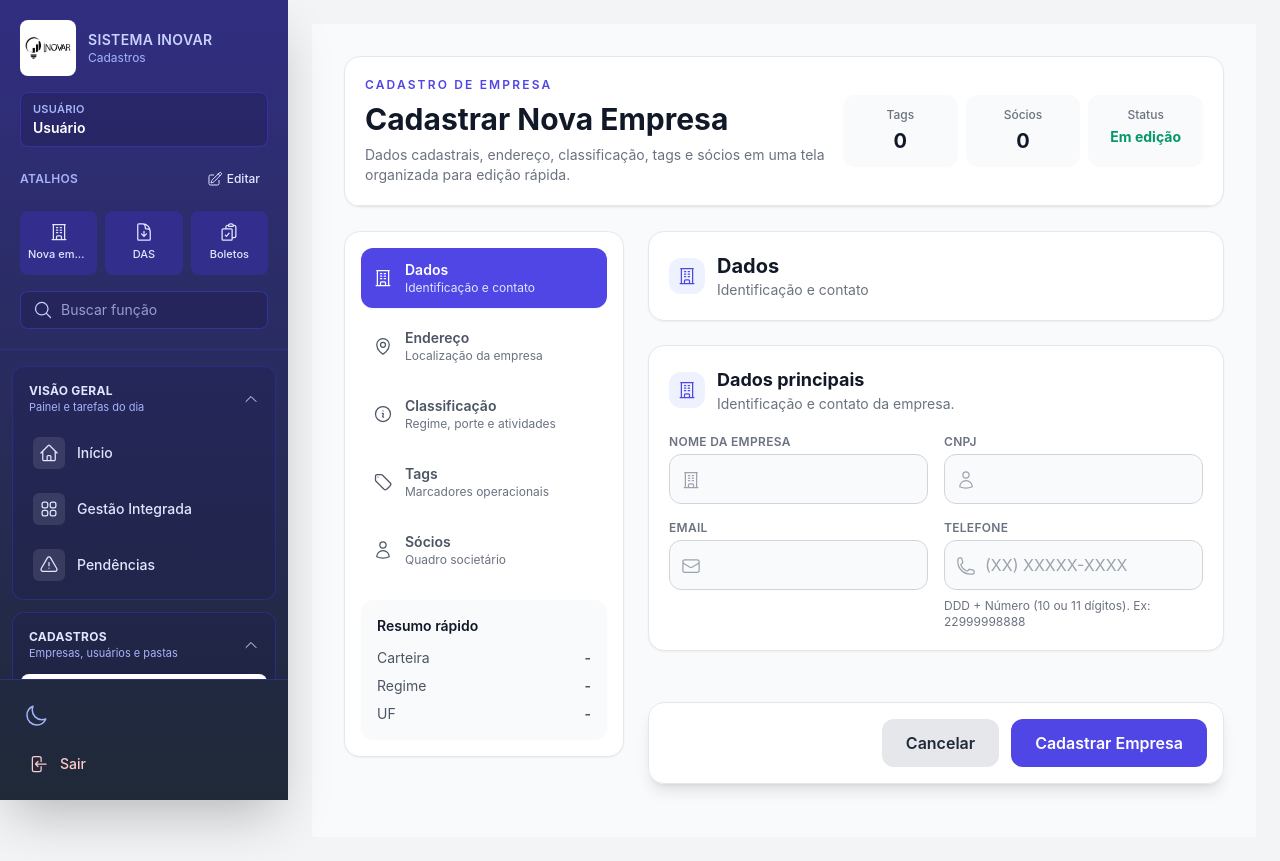
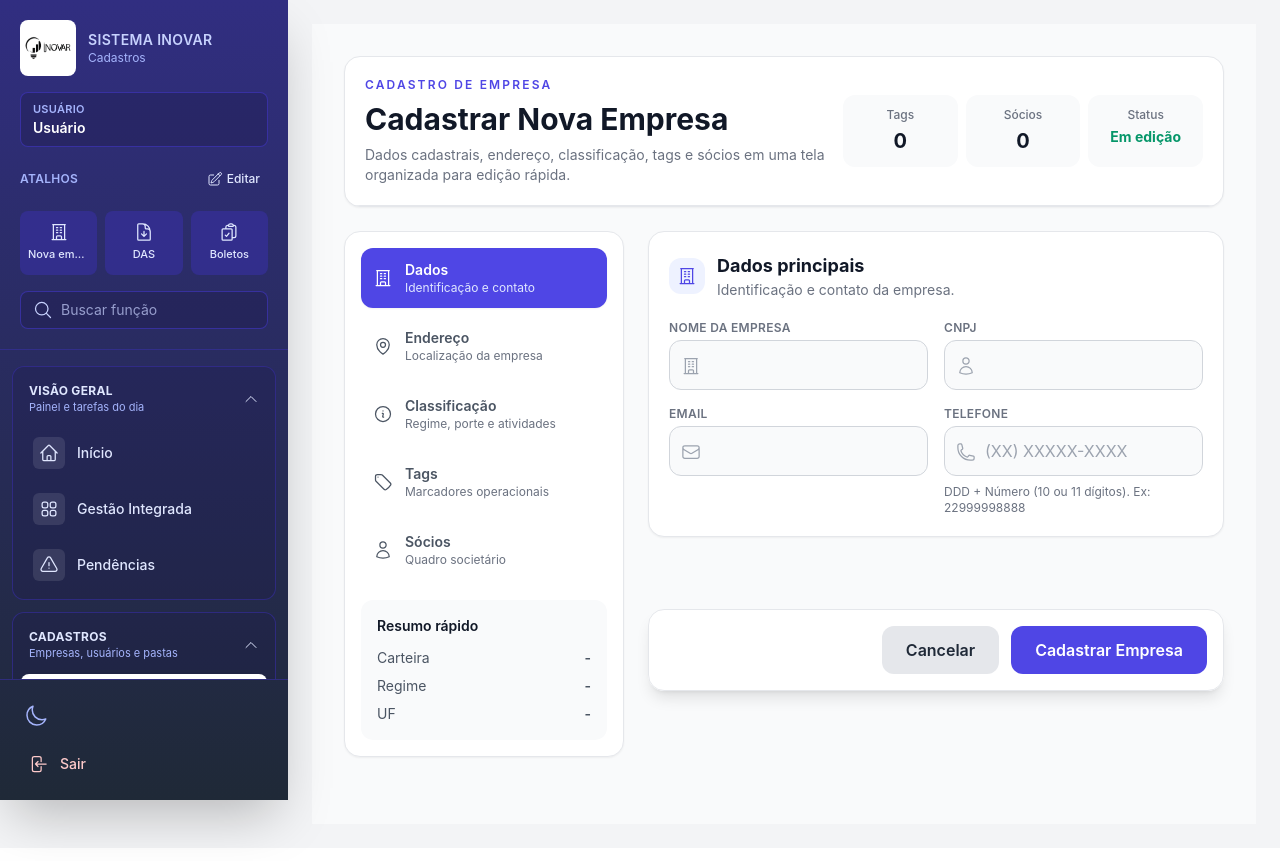
Before and after one commit to raphaelcastelar/web_sistema_inovar, a React (Create React App) app in the folder sistema_inovar/frontend/: page /empresas/cadastrar in a window 1280 px wide. Built offline with nearby package versions, Linux system fonts and the light colour scheme; sample sign-in values are in the browser's storage.

Commit message:
att empresa form 3

```diff
--- a/sistema_inovar/frontend/src/components/EmpresaForm.js
+++ b/sistema_inovar/frontend/src/components/EmpresaForm.js
@@ -381,8 +381,6 @@ const EmpresaForm = () => {
         { id: 'tags', label: 'Tags', description: 'Marcadores operacionais', icon: TagIcon },
         { id: 'socios', label: 'Sócios', description: 'Quadro societário', icon: UserIcon },
     ];
-    const currentSection = formSections.find((section) => section.id === activeSection) || formSections[0];
-    const CurrentSectionIcon = currentSection.icon;
 
     return (
         <motion.div
@@ -475,18 +473,6 @@ const EmpresaForm = () => {
                         <span className="block sm:inline">{error}</span>
                     </div>
                 )}
-
-                        <div className="rounded-2xl border border-gray-200 bg-white p-5 shadow-sm dark:border-gray-700 dark:bg-gray-800">
-                            <div className="flex items-center gap-3">
-                                <div className="rounded-xl bg-indigo-50 p-2 text-indigo-600 dark:bg-indigo-500/10 dark:text-indigo-300">
-                                    <CurrentSectionIcon className="h-5 w-5" />
-                                </div>
-                                <div>
-                                    <h3 className="text-xl font-bold text-gray-900 dark:text-white">{currentSection.label}</h3>
-                                    <p className="text-sm text-gray-500 dark:text-gray-400">{currentSection.description}</p>
-                                </div>
-                            </div>
-                        </div>
 
                         <section id="dados" className={`${activeSection === 'dados' ? '' : 'hidden'} rounded-2xl border border-gray-200 bg-white p-5 shadow-sm dark:border-gray-700 dark:bg-gray-800`}>
                             <div className="mb-5 flex items-center gap-3">
```
